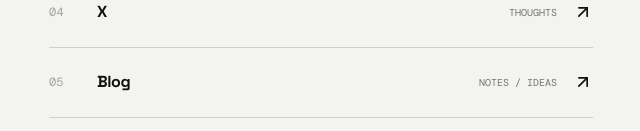
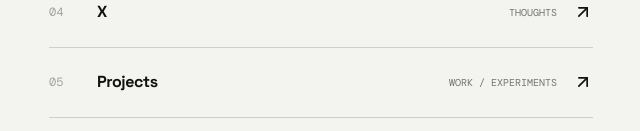
Before and after one commit to sreegopalsaha/sreegopal, a Next.js app: page / in a window 1280 px wide. Shown: the part 669-800 px from the top of the page, without its empty margins (319-959 px from the left). Built offline with nearby package versions, Linux system fonts and the light colour scheme.

Commit message:
refactor: update Blog link to Projects with new title and description

```diff
--- a/constants/links.ts
+++ b/constants/links.ts
@@ -37,10 +37,10 @@ export const NAV_LINKS: LinkItem[] = [
   },
   {
     num: "05",
-    title: "Blog",
-    sub: "Notes / Ideas",
-    href: "https://sreegopal.vercel.app",
-    external: true,
+    title: "Projects",
+    sub: "Work / Experiments",
+    href: "/projects",
+    external: false,
   },
   {
     num: "06",
```
